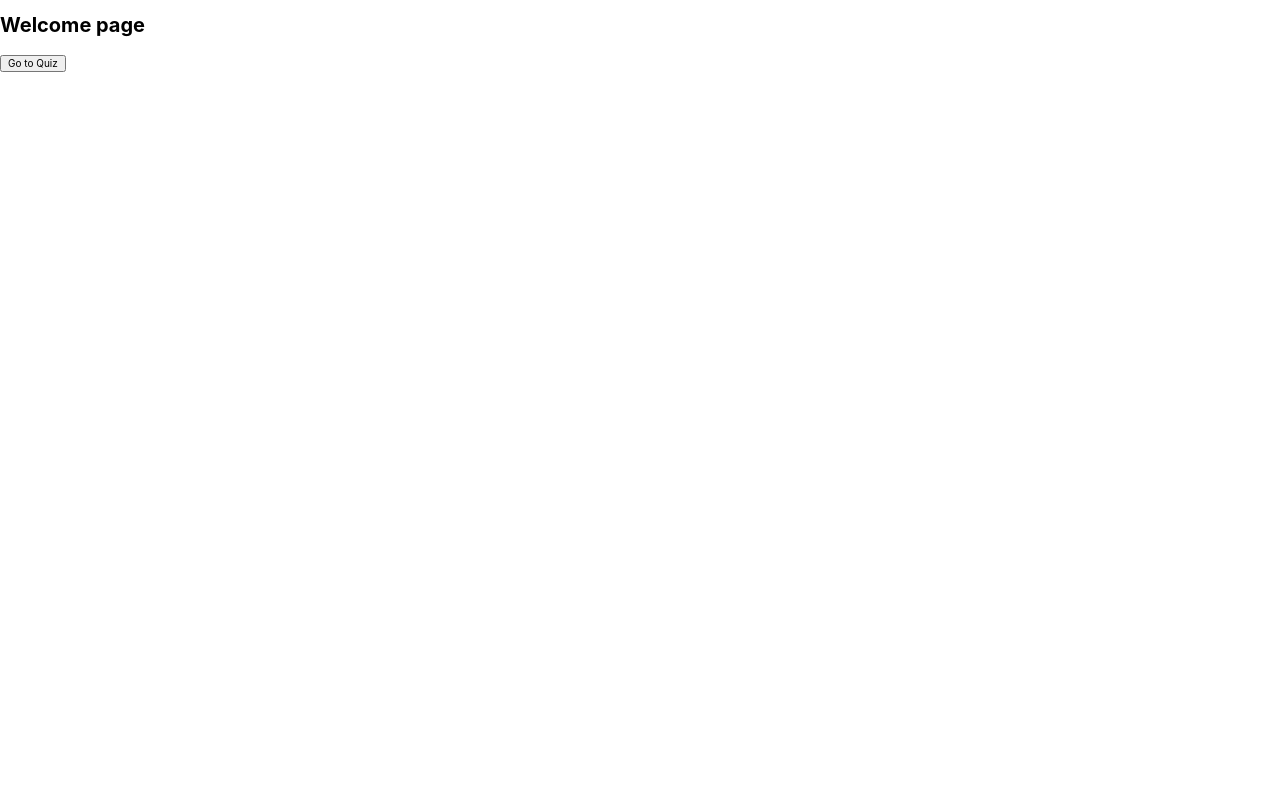
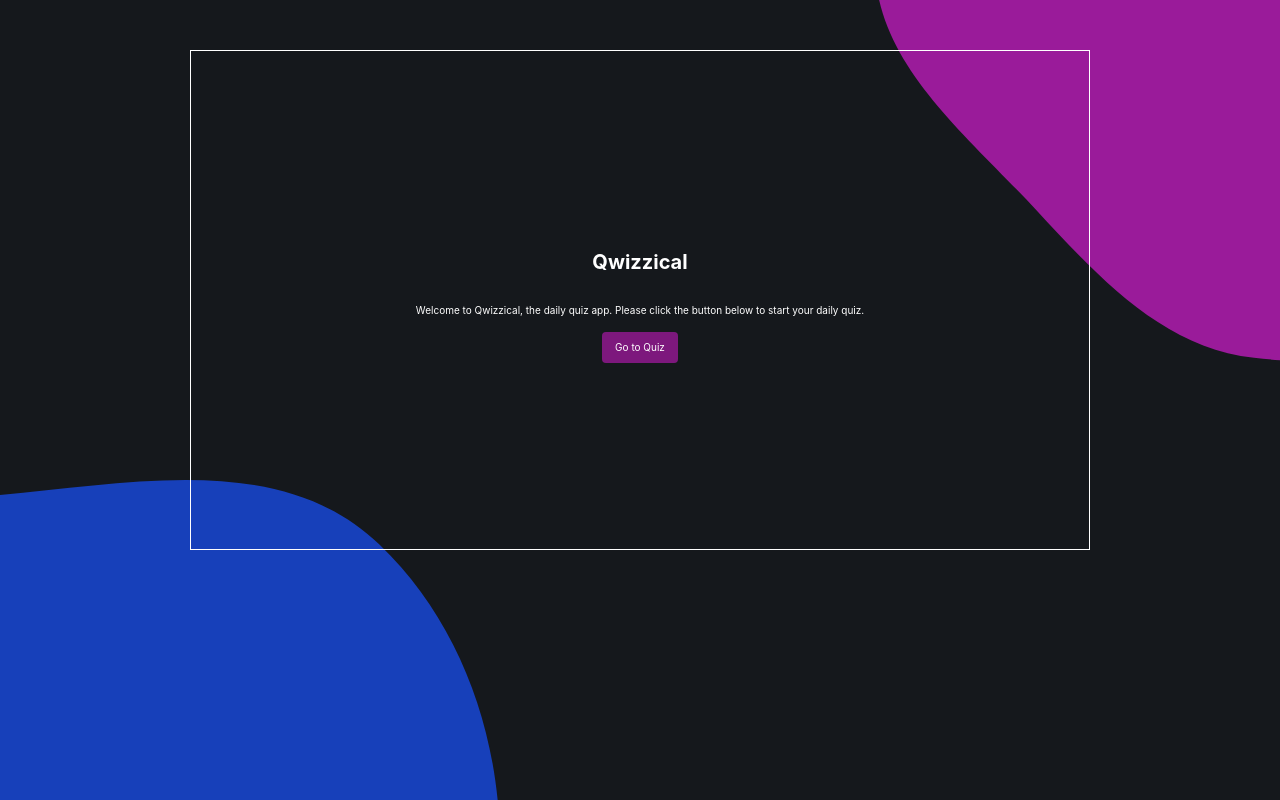
Before and after one commit to marktlinn/qwizzical, a React (Vite) app: page / in a window 1280 px wide. Built offline with nearby package versions, Linux system fonts and the light colour scheme; no server answers.

Commit message:
improved styling for front page

```diff
--- a/src/index.scss
+++ b/src/index.scss
@@ -1,6 +1,8 @@
 //Variables
 //colours
-$background-dark: rgb(23, 23, 28);
+$background-dark: rgb(21, 24, 28);
+$button-color: rgb(125, 24, 125);
+$button-hover: rgba(139, 25, 139, 0.986);
 
 :root {
   font-family: Inter, Avenir, Helvetica, Arial, sans-serif;
@@ -18,7 +20,40 @@ a {
 
 body {
   margin: 0;
+  background-color: $background-dark;
+  color: #fff;
+  // background: url('../public/blob5.svg') $background-dark no-repeat left 60vh  / 500px, url('../public/blobs.svg') blue no-repeat bottom center / 500px;
+  background-image: url('../public/blob5.svg'), url('../public/blobs.svg');
+  background-repeat: no-repeat;
+  background-position: left 60vh, top right;
+  background-size: 500px;
 }
-h1{
-  color: black;
+
+.welcome-page{
+  display: flex;
+  justify-content: center;
+  align-items: center;
+  border: 1px solid #fff;
+  max-width: 900px;
+  height: 500px;
+  margin:  5rem auto;
 }
+
+.welcome-card{
+  display: flex;
+  flex-direction: column;
+  align-items: center;
+}
+
+button{
+  border: none;
+  border-radius: .4rem;
+  background-color: $button-color;
+  color: #fff;
+  padding: 1rem 1.3rem;
+}
+
+button:hover{
+  background-color: $button-hover;
+
+}
--- a/src/pages/Welcome.jsx
+++ b/src/pages/Welcome.jsx
@@ -8,9 +8,12 @@ export default function Welcome() {
     }
 
     return (
-        <div className='Welcome-page'>
-            <h1>Welcome page</h1>
+        <div className="welcome-page">
+            <div className='welcome-card'>
+            <h1>Qwizzical</h1>
+            <p>Welcome to Qwizzical, the daily quiz app. Please click the button below to start your daily quiz.</p>
             <Link to="/quiz"><button>Go to Quiz</button></Link>
+            </div>
         </div>
     )
 
```
Also changed, not shown: public/blob5.svg (added), public/blobs.svg (added).
